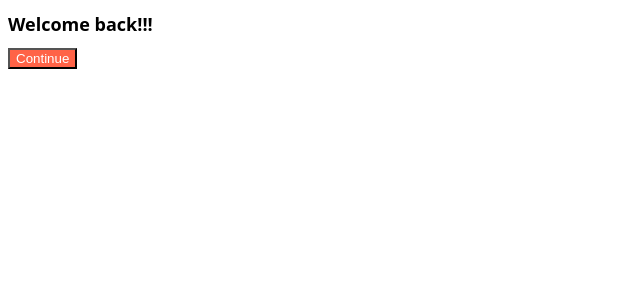
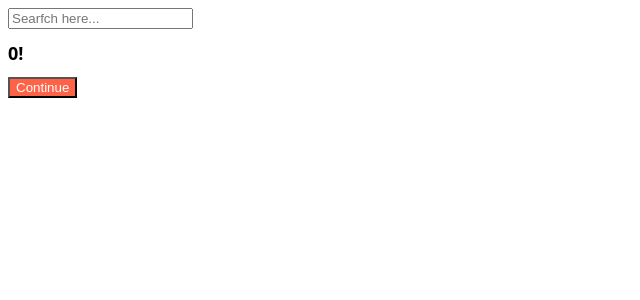
Before and after one commit to bbom16/react-movie-nomad-, a React (Create React App) app: page / in a window 1280 px wide. Shown: the top 300 px of the page, without its empty margins (0-640 px from the left). Built offline with nearby package versions, Linux system fonts and the light colour scheme.

Commit message:
learn noamd 6 finish

```diff
--- a/src/App.js
+++ b/src/App.js
@@ -1,11 +1,36 @@
 import Button from "./Button";
 import styles from "./App.module.css";
+import { useState, useEffect } from "react";
 
 function App() {
+  const [counter, setValue] = useState(0);
+  const [keyword, setKeyword] = useState("");
+  const onClick = () => setValue((prev) => prev + 1);
+  const onChange = (event) => {
+    setKeyword(event.target.value);
+  };
+  useEffect(() => {
+    console.log("I run only once");
+  }, []); //처음 render 되었을 때 한번만 실행함.
+  useEffect(() => {
+    if (keyword !== "" && keyword.length > 5) {
+      console.log("I run when 'keyword' changes.");
+    }
+  }, [keyword]); //keyword가 변화할때만 이 코드 실행함.
+  useEffect(() => {
+    console.log("I run when 'counter' changes.");
+  }, [counter]); //counter가 변화할때만 이 코드 실행함.
+
   return (
     <div>
-      <h1 className={styles.title}>Welcome back!!!</h1>
-      <Button text={"Continue"}/>
+      <input
+        value={keyword}
+        onChange={onChange}
+        type="text"
+        placeholder="Searfch here..."
+      />
+      <h1 className={styles.title}>{counter}!</h1>
+      <Button text={"Continue"} clickEvent={onClick} />
     </div>
   );
 }
--- a/src/Button.js
+++ b/src/Button.js
@@ -1,8 +1,8 @@
 import PropTypes from "prop-types";
 import styles from "./Button.module.css";
 
-function Button({ text }) {
-  return <button className={styles.btn}>{text}</button>;
+function Button({ text, clickEvent }) {
+  return <button className={styles.btn} onClick={clickEvent}>{text}</button>;
 }
 
 Button.propTypes = {
```
